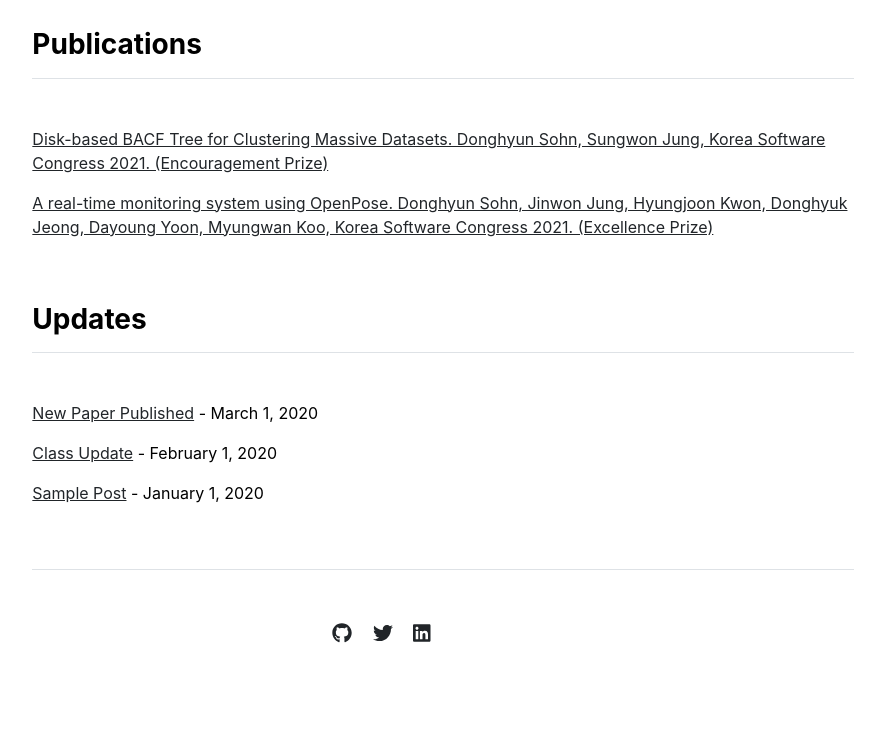
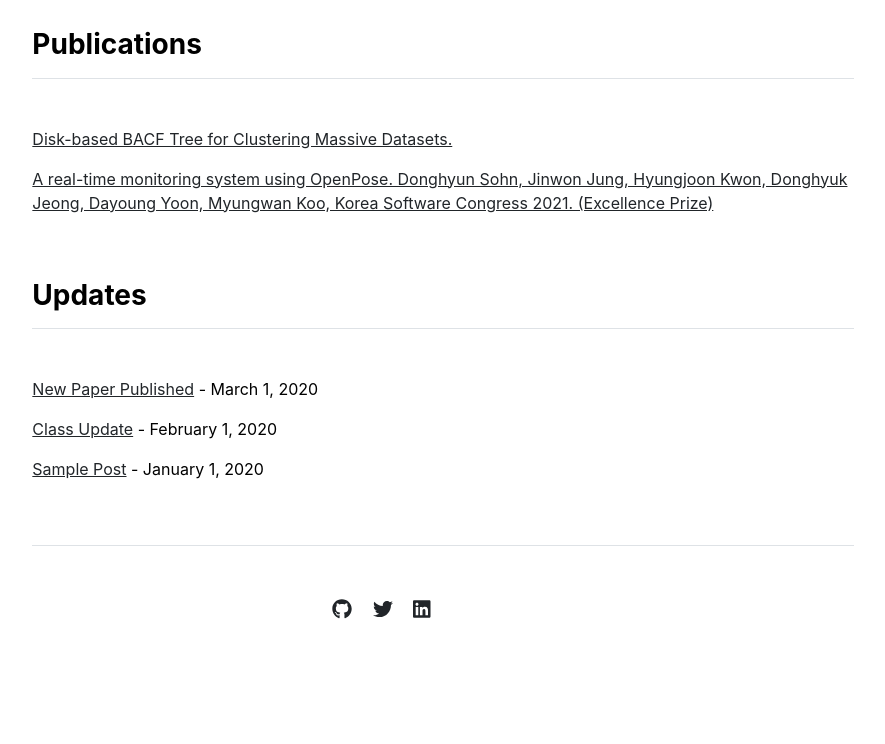
Before and after one commit to donghyun-sohn/donghyun-sohn.github.io, a Jekyll site: the page built from index.md, in a window 1280 px wide. Shown: the part 882-1626 px from the top of the page, without its empty margins (197-1082 px from the left). Built offline with Jekyll 4.4.1, drawn with Linux system fonts in a browser that asks for light colours; after the commit the page ends 1602 px from its top, so only the background shows below that.

Commit message:
publications test

```diff
--- a/_data/publications.yml
+++ b/_data/publications.yml
@@ -1,5 +1,8 @@
 featured:
-- {name: 'Disk-based BACF Tree for Clustering Massive Datasets. Donghyun Sohn, Sungwon Jung, Korea Software Congress 2021. (Encouragement Prize)', url: 'https://www.dbpia.co.kr/journal/articleDetail?nodeId=NODE11035989'}
+- {name: 'Disk-based BACF Tree for Clustering Massive Datasets.', url: 'https://www.dbpia.co.kr/journal/articleDetail?nodeId=NODE11035989',
+    <br>
+    Donghyun Sohn, Sungwon Jung, Korea Software Congress 2021. (Encouragement Prize)
+}
 - {name: 'A real-time monitoring system using OpenPose. Donghyun Sohn, Jinwon Jung, Hyungjoon Kwon, Donghyuk Jeong, Dayoung Yoon, Myungwan Koo, Korea Software Congress 2021. (Excellence Prize)', url: 'https://www.dbpia.co.kr/journal/articleDetail?nodeId=NODE11036017'}
 
 index:
```
Also changed, not shown: 2 other files.
